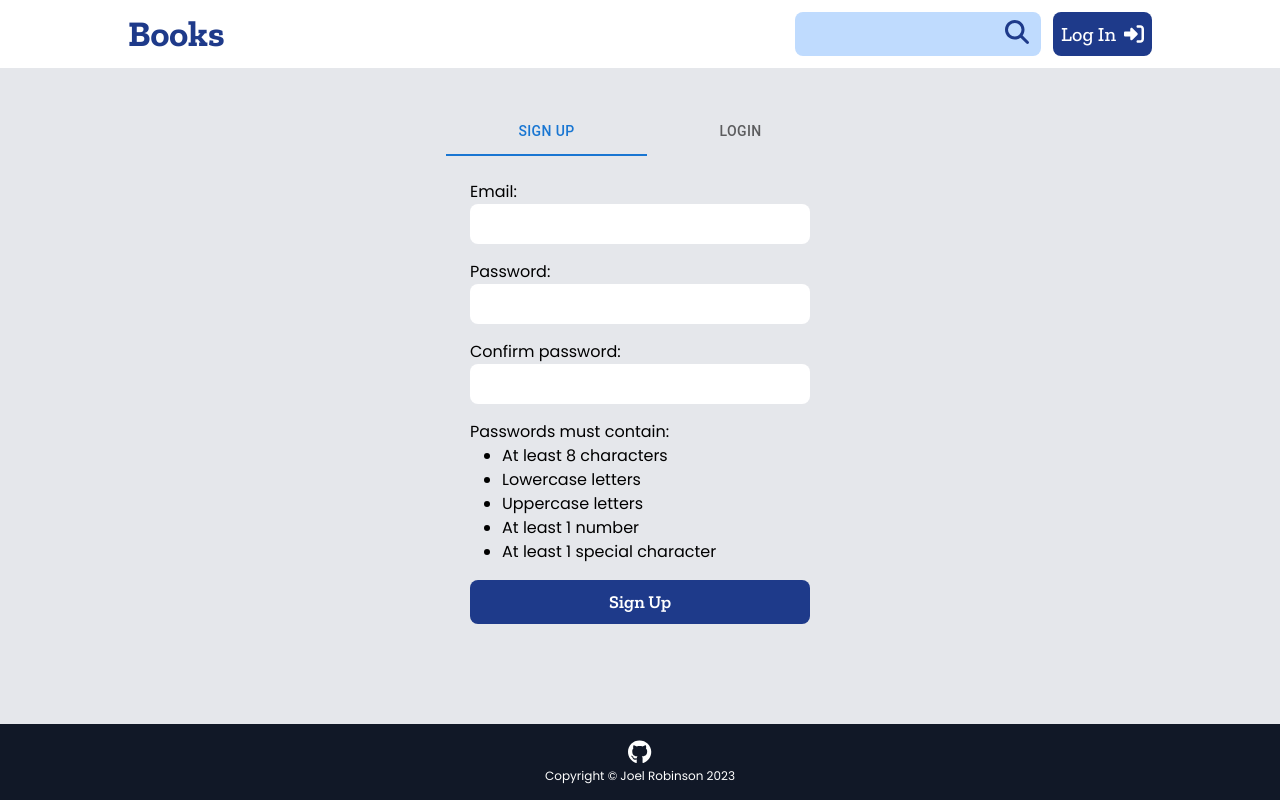
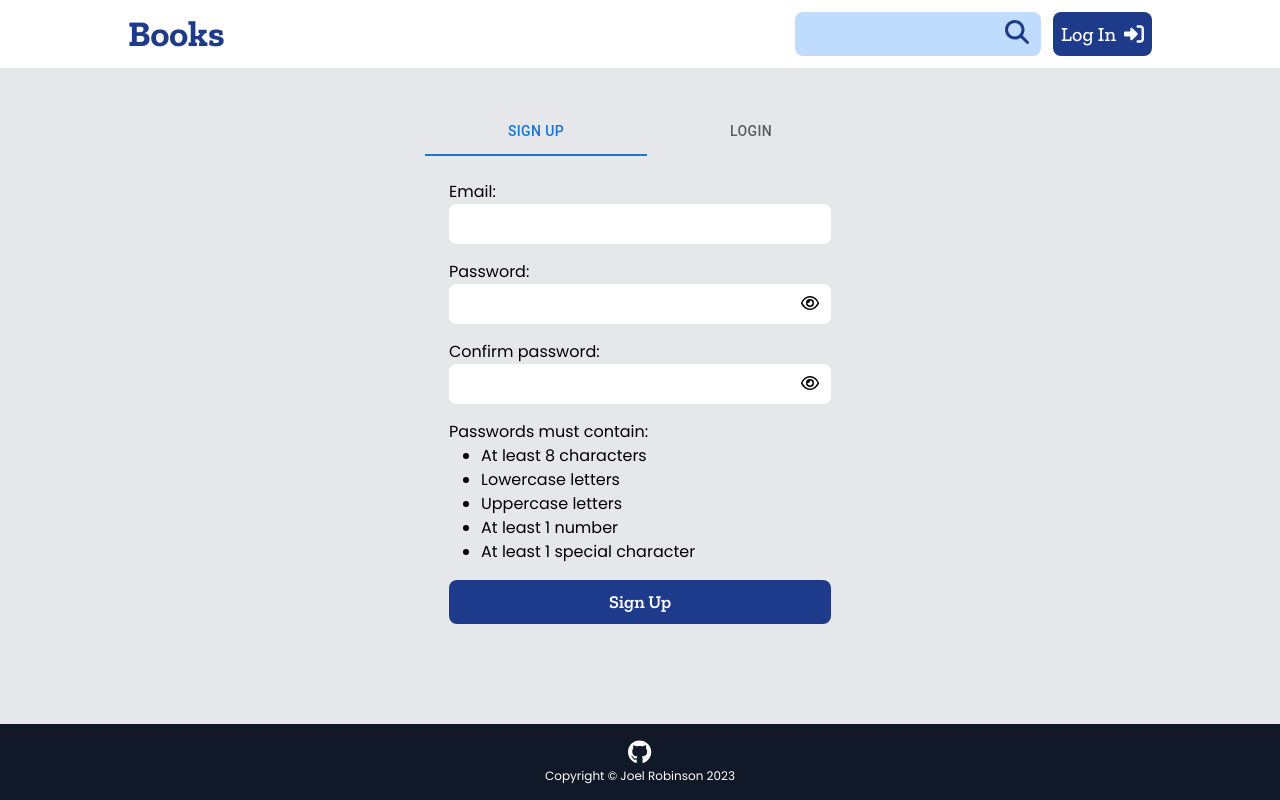
Before and after one commit to disasterisk-dev/books-dot-com, a React (Vite) app in the folder client/: page /login in a window 1280 px wide. Built offline with nearby package versions, Linux system fonts and the light colour scheme.

Commit message:
UI fixes

```diff
--- a/client/src/components/BookDetails.jsx
+++ b/client/src/components/BookDetails.jsx
@@ -40,7 +40,7 @@ const BookDetails = ({ book }) => {
                     value={book.rating}
                 />
             </div>
-            <span className="mb-4 block text-right text-xs">
+            <span className="mb-4 block pr-2 pt-1 text-right text-xs">
                 {formatDistanceToNow(new Date(book.createdAt), {
                     addSuffix: true,
                 })}
--- /dev/null
+++ b/client/src/components/Loading.jsx
@@ -0,0 +1,15 @@
+import { faSpinner } from "@fortawesome/free-solid-svg-icons";
+import { FontAwesomeIcon } from "@fortawesome/react-fontawesome";
+
+const Loading = () => {
+    return (
+        <div>
+            <FontAwesomeIcon
+                className="animate-spin text-center text-5xl text-gray-500"
+                icon={faSpinner}
+            />
+        </div>
+    );
+};
+
+export default Loading;
--- /dev/null
+++ b/client/src/components/PasswordField.jsx
@@ -0,0 +1,39 @@
+import { faEye as eyeShowing } from "@fortawesome/free-solid-svg-icons";
+import { faEye as eyeHiding } from "@fortawesome/free-regular-svg-icons";
+import { FontAwesomeIcon } from "@fortawesome/react-fontawesome";
+import { useState } from "react";
+
+const PasswordField = ({ value, setValue }) => {
+    const [type, setType] = useState("password");
+    const [icon, setIcon] = useState(eyeHiding);
+    return (
+        <div className="mb-4 rounded-lg bg-white focus:border-2">
+            <input
+                type={type}
+                value={value}
+                onChange={(e) => {
+                    setValue(e.target.value);
+                }}
+                className="rounded-lg px-3 py-2"
+            />
+            <button
+                className="mx-3"
+                onClick={(e) => {
+                    e.preventDefault();
+
+                    if (type === "password") {
+                        setType("text");
+                        setIcon(eyeShowing);
+                    } else {
+                        setType("password");
+                        setIcon(eyeHiding);
+                    }
+                }}
+            >
+                <FontAwesomeIcon icon={icon} />
+            </button>
+        </div>
+    );
+};
+
+export default PasswordField;
--- a/client/src/components/SignIn.jsx
+++ b/client/src/components/SignIn.jsx
@@ -1,5 +1,6 @@
 import { useState } from "react";
 import { useLogin } from "../hooks/useLogin";
+import PasswordField from "./PasswordField";
 
 const SignIn = () => {
     const [email, setEmail] = useState("");
@@ -28,14 +29,7 @@ const SignIn = () => {
             />
 
             <label>Password:</label>
-            <input
-                type="password"
-                value={password}
-                onChange={(e) => {
-                    setPassword(e.target.value);
-                }}
-                className="mb-4 rounded-lg px-3 py-2"
-            />
+            <PasswordField value={password} setValue={setPassword} />
 
             <button
                 className="rounded-lg bg-blue-900 py-2 font-zilla text-lg font-semibold text-white"
--- a/client/src/components/SignUp.jsx
+++ b/client/src/components/SignUp.jsx
@@ -1,5 +1,6 @@
 import { useState } from "react";
 import { useSignup } from "../hooks/useSignup";
+import PasswordField from "./PasswordField";
 
 const Signup = () => {
     const [email, setEmail] = useState("");
@@ -29,24 +30,10 @@ const Signup = () => {
             />
 
             <label>Password:</label>
-            <input
-                type="password"
-                value={password}
-                onChange={(e) => {
-                    setPassword(e.target.value);
-                }}
-                className="mb-4 rounded-lg px-3 py-2"
-            />
+            <PasswordField value={password} setValue={setPassword} />
 
             <label>Confirm password:</label>
-            <input
-                type="password"
-                value={checkPassword}
-                onChange={(e) => {
-                    setCheckPassword(e.target.value);
-                }}
-                className="mb-4 rounded-lg px-3 py-2"
-            />
+            <PasswordField value={checkPassword} setValue={setCheckPassword} />
 
             <span className="mb-4">
                 Passwords must contain:
--- a/client/src/pages/Home.jsx
+++ b/client/src/pages/Home.jsx
@@ -5,6 +5,7 @@ import { useBooksContext } from "../hooks/useBooksContext";
 import BookDetails from "../components/BookDetails";
 import BookForm from "../components/BookForm";
 import useFetch from "../hooks/useFetch";
+import Loading from "../components/Loading";
 
 const Home = () => {
     const { books, dispatch } = useBooksContext();
@@ -26,7 +27,7 @@ const Home = () => {
                     <BookForm />
                 </div>
                 <div className="col-span-12 md:col-span-8">
-                    {isPending && <h2>Loading</h2>}
+                    {isPending && <Loading />}
                     {books && books.length <= 0 && <h1>No books yet</h1>}
                     {books &&
                         books.map((book) => (
```
